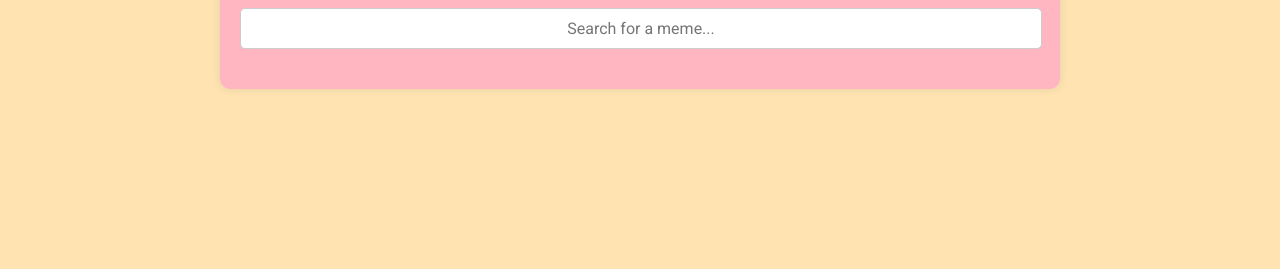
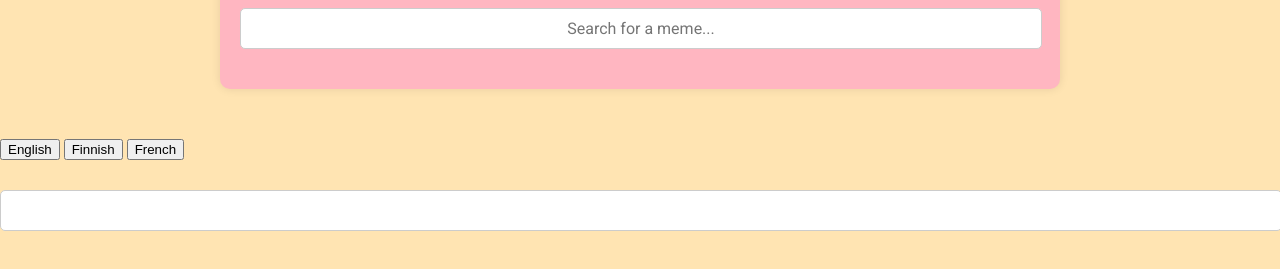
Before and after one commit to AlluCrafts/Memepedia, a plain HTML site: page index.html in a window 1280 px wide. Shown: the part 151-420 px from the top of the page. Drawn offline with Linux system fonts and the light colour scheme.

Commit message:
index.html

```diff
--- a/index.html
+++ b/index.html
@@ -14,6 +14,13 @@
     </div>
     <script src="script.js"></script>
     <script src="https://cdn.jsdelivr.net/npm/i18next@21.7.0/dist/umd/i18next.min.js"></script>
+    <button onclick="changeLanguage('en')">English</button>
+<button onclick="changeLanguage('fi')">Finnish</button>
+<button onclick="changeLanguage('fr')">French</button>
+<h1 data-i18n="pageTitle"></h1>
+<input type="text" id="searchInput" data-i18n-placeholder="searchPlaceholder">
+<!-- Add more elements with data-i18n attributes as needed -->
+
 
 
 
```
